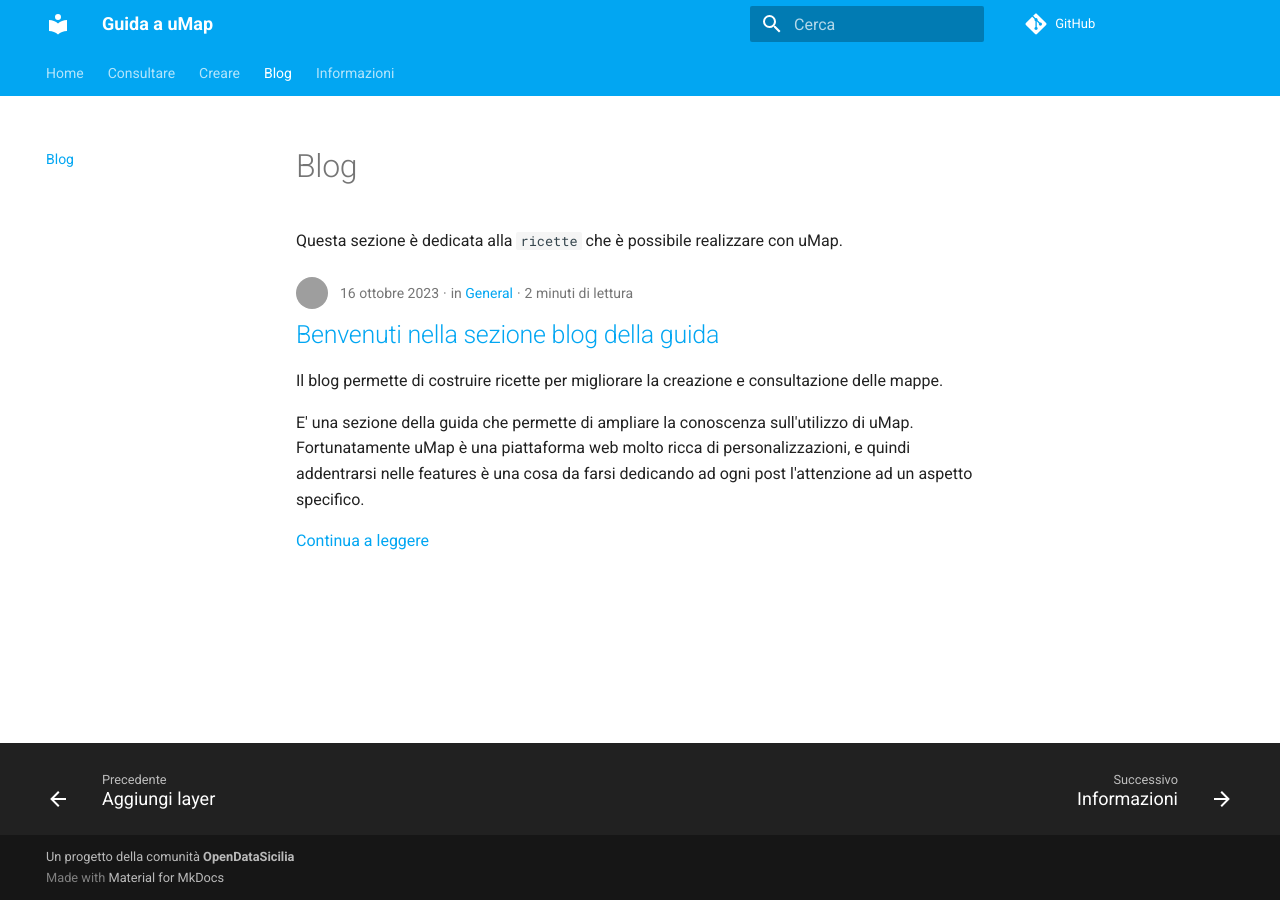
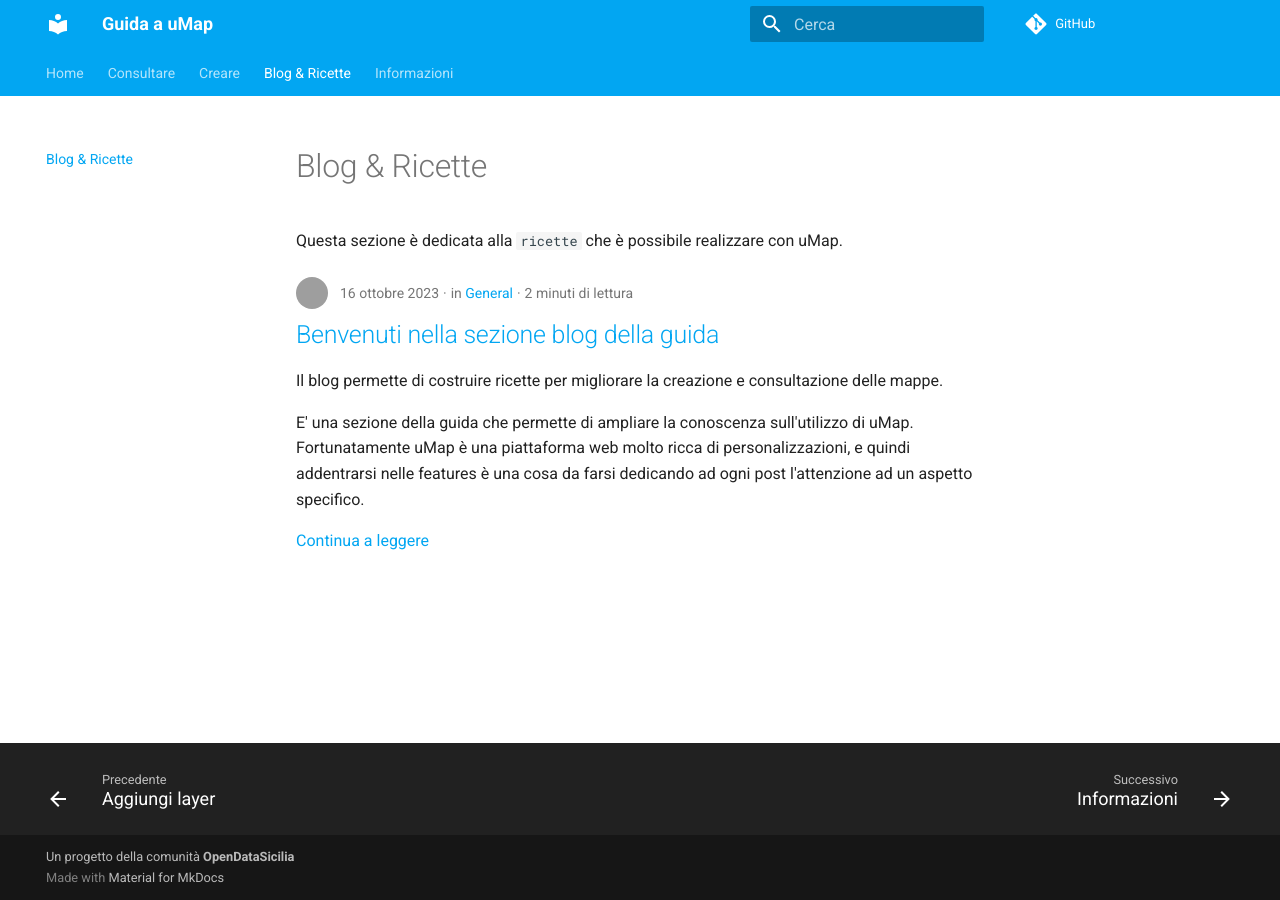
Before and after one commit to opendatasicilia/guida-umap, an MkDocs documentation site: the page built from docs/blog/index.md, in a window 1280 px wide. Built offline with MkDocs 1.6.1 and Material for MkDocs 9.7.7, drawn with Linux system fonts in a browser that asks for light colours; comment, search, counter and statistics services are not loaded; grey boxes are pictures that could not be loaded.

Commit message:
Update index.md

```diff
--- a/docs/blog/index.md
+++ b/docs/blog/index.md
@@ -1,3 +1,3 @@
-# Blog
+# Blog & Ricette
 
 Questa sezione è dedicata alla `ricette` che è possibile realizzare con uMap.
```
